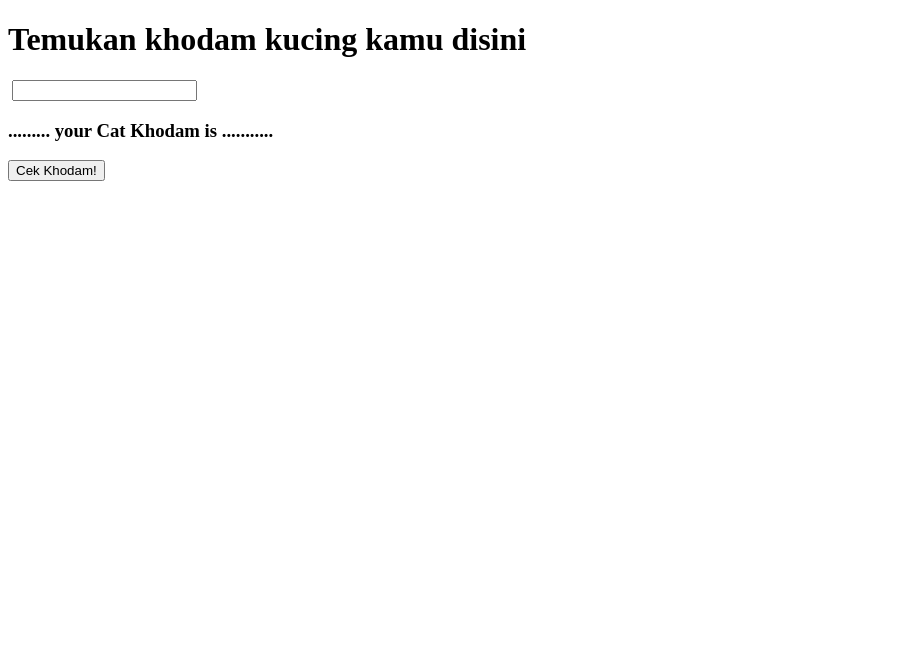
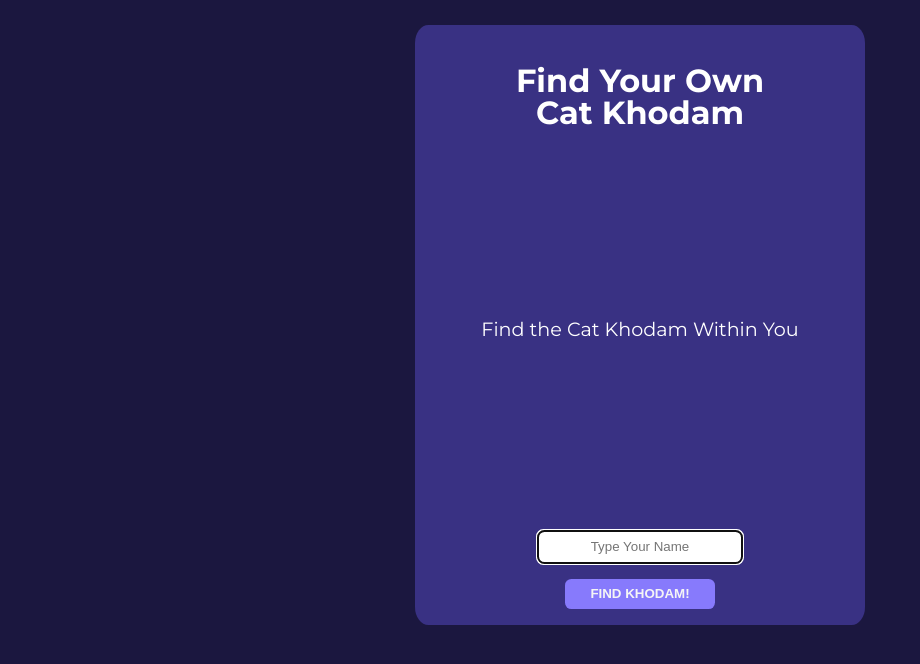
Before and after one commit to naufalluth/assigment-2, a plain HTML site: page index.html in a window 1280 px wide. Shown: the whole page, without its empty margins (0-920 px from the left). Drawn offline with Linux system fonts and the light colour scheme.

Commit message:
Adding style to website

```diff
--- a/index.html
+++ b/index.html
@@ -4,21 +4,36 @@
     <meta charset="UTF-8" />
     <meta name="viewport" content="width=device-width, initial-scale=1.0" />
     <meta http-equiv="X-UA-Compatible" content="ie=edge" />
-    <title>Cattolizer: Find Your Own Cat Khodam</title>
+    <title>Kattolizer: Find Your Own Cat Khodam</title>
+    <!-- Google Font -->
+    <link rel="preconnect" href="https://fonts.googleapis.com" />
+    <link rel="preconnect" href="https://fonts.gstatic.com" crossorigin />
+    <link
+      href="https://fonts.googleapis.com/css2?family=Montserrat:ital,wght@0,100..900;1,100..900&display=swap"
+      rel="stylesheet"
+    />
+    <!-- CSS -->
+    <link rel="stylesheet" href="reset.css" />
     <link rel="stylesheet" href="style.css" />
   </head>
   <body>
     <div class="container">
       <div class="card-box">
-        <h1>Temukan khodam kucing kamu disini</h1>
-        <img id="cat-image" src="" alt="" />
-        <label for="name-form"></label>
-        <input id="name-form" type="text" />
-        <h3 id="cat-text">
-          <span id="name-label">.........</span> your Cat Khodam is
-          <span id="cat-label">...........</span>
-        </h3>
-        <button id="cat-button" type="button">Cek Khodam!</button>
+        <h1 id="main-title">Find Your Own <br />Cat Khodam</h1>
+        <div id="main-text" class="main-text">
+          <p>Find the Cat Khodam Within You</p>
+        </div>
+        <form action="">
+          <label for="name-form"></label>
+          <input
+            id="name-form"
+            type="text"
+            name="name-form"
+            placeholder="Type Your Name"
+            autofocus
+          />
+          <button id="cat-button" type="button" autofocus>FIND KHODAM!</button>
+        </form>
       </div>
     </div>
     <script src="script.js"></script>
--- /dev/null
+++ b/reset.css
@@ -0,0 +1,129 @@
+/* http://meyerweb.com/eric/tools/css/reset/
+   v2.0 | 20110126
+   License: none (public domain)
+*/
+
+html,
+body,
+div,
+span,
+applet,
+object,
+iframe,
+h1,
+h2,
+h3,
+h4,
+h5,
+h6,
+p,
+blockquote,
+pre,
+a,
+abbr,
+acronym,
+address,
+big,
+cite,
+code,
+del,
+dfn,
+em,
+img,
+ins,
+kbd,
+q,
+s,
+samp,
+small,
+strike,
+strong,
+sub,
+sup,
+tt,
+var,
+b,
+u,
+i,
+center,
+dl,
+dt,
+dd,
+ol,
+ul,
+li,
+fieldset,
+form,
+label,
+legend,
+table,
+caption,
+tbody,
+tfoot,
+thead,
+tr,
+th,
+td,
+article,
+aside,
+canvas,
+details,
+embed,
+figure,
+figcaption,
+footer,
+header,
+hgroup,
+menu,
+nav,
+output,
+ruby,
+section,
+summary,
+time,
+mark,
+audio,
+video {
+  margin: 0;
+  padding: 0;
+  border: 0;
+  font-size: 100%;
+  font: inherit;
+  vertical-align: baseline;
+}
+/* HTML5 display-role reset for older browsers */
+article,
+aside,
+details,
+figcaption,
+figure,
+footer,
+header,
+hgroup,
+menu,
+nav,
+section {
+  display: block;
+}
+body {
+  line-height: 1;
+}
+ol,
+ul {
+  list-style: none;
+}
+blockquote,
+q {
+  quotes: none;
+}
+blockquote:before,
+blockquote:after,
+q:before,
+q:after {
+  content: "";
+  content: none;
+}
+table {
+  border-collapse: collapse;
+  border-spacing: 0;
+}
--- a/script.js
+++ b/script.js
@@ -1,5 +1,5 @@
 // API ENDPOINT catass.com to randomize cat imagee
-const api = "https://cataas.com/cat?json=true";
+const api = "https://cataas.com/cat?type=xsmall&json=true";
 
 // Array of Funny Names
 const firstNames = [
@@ -28,43 +28,46 @@ const lastNames = [
 ];
 // ELEMENT SELECTION
 const catButton = document.getElementById("cat-button");
-const catImage = document.getElementById("cat-image");
-const catText = document.getElementById("cat-text");
 const nameForm = document.getElementById("name-form");
-const nameLabel = document.getElementById("name-label");
-const catLabel = document.getElementById("cat-label");
-
-nameForm.addEventListener("keyup", () => {
-    const nameFormValue = nameForm.value;
-    nameLabel.textContent = nameFormValue;
-});
+const mainTitle = document.getElementById("main-title");
+const mainText = document.getElementById("main-text");
 
 
+// When the button being clicked start randomizeCat function
 catButton.addEventListener("click", () => {
     const randomizeCat = async () => {
+        mainText.textContent = `Trying to Find Your Cat Khodam.....`
         try {
+            // Fetching Data from API
             const response = await fetch(api);
             const result = await response.json();
             const imageUrl = "https://cataas.com/cat/"
             console.log(result);
-
-
-            catImage.src = `${imageUrl}${result._id}`;
-
+            // Display usernameForm in text
+            const nameFormValue = nameForm.value;
+            // Function to Generate the Names of Cat
             const generateFunnyName = () => {
                 const randomFirstName = firstNames[Math.floor(Math.random() * firstNames.length)];
                 const randomLastName = lastNames[Math.floor(Math.random() * lastNames.length)];
-
                 return `${randomFirstName} ${randomLastName}`;
-
             }
-
-            catLabel.textContent = `${generateFunnyName()}`;
-
-        } catch {
+            // Create new element in Document
+            const catImage = document.createElement("img");
+            const catText = document.createElement("p");
+            // Element Content
+            catImage.src = `${imageUrl}${result._id}`;
+            catText.textContent = `${nameFormValue} your Cat Khodam is ${generateFunnyName()}`;
+            // override elements style
+            catImage.style.marginTop = "1rem";
+            catText.style.paddingTop = "0.8rem";
+            // Displaying CatImage and Name
+            mainText.innerHTML = '';
+            mainText.append(catImage, catText);
+            console.log(catImage, catText);
+        } catch (error) {
             console.error("Error fetching cat image:", error);
-            catText.textContent = "Seems like your cat khodam being buried in mountain of Whiskas";
+            mainText.textContent = "Seems like your cat khodam being buried in mountain of whiskas";
         }
     }
     randomizeCat();
-})
+});
--- a/style.css
+++ b/style.css
@@ -0,0 +1,82 @@
+:root {
+  font-family: "Montserrat", Arial, Helvetica, sans-serif;
+  font-size: 1rem;
+}
+
+body {
+  background-color: #1b173f;
+  color: white;
+  height: 100vh;
+}
+
+.container {
+  display: flex;
+  width: 900px;
+  align-items: center;
+  justify-content: center;
+  margin: auto;
+}
+
+.card-box {
+  display: flex;
+  align-items: center;
+  justify-content: space-between;
+  flex-direction: column;
+  margin-top: 25px;
+  width: 450px;
+  height: 600px;
+  background-color: #393183;
+  border-radius: 3%;
+  box-sizing: border-box;
+}
+
+.card-box h1 {
+  font-weight: 700;
+  font-size: 2rem;
+  text-align: center;
+  padding-top: 2.5rem;
+}
+#main-text {
+  text-align: center;
+}
+
+.main-text img {
+  width: 200px;
+  height: 300px;
+  border-radius: 10%;
+  background-position: center;
+  box-sizing: border-box;
+}
+.main-text p {
+  min-width: calc(100% - 0.3rem);
+  font-size: 1.2rem;
+}
+
+form {
+  display: flex;
+  flex-direction: column;
+  align-items: center;
+}
+#name-form,
+#cat-button {
+  text-align: center;
+  border-radius: 0.4rem;
+  margin-bottom: 1rem;
+  border: none;
+}
+
+#name-form {
+  width: 200px;
+  height: 30px;
+}
+#cat-button {
+  width: 150px;
+  height: 30px;
+  background-color: #877afc;
+  color: whitesmoke;
+  font-weight: 700;
+}
+#cat-button:hover {
+  background-color: #6c5cf8;
+  color: whitesmoke;
+}
```
